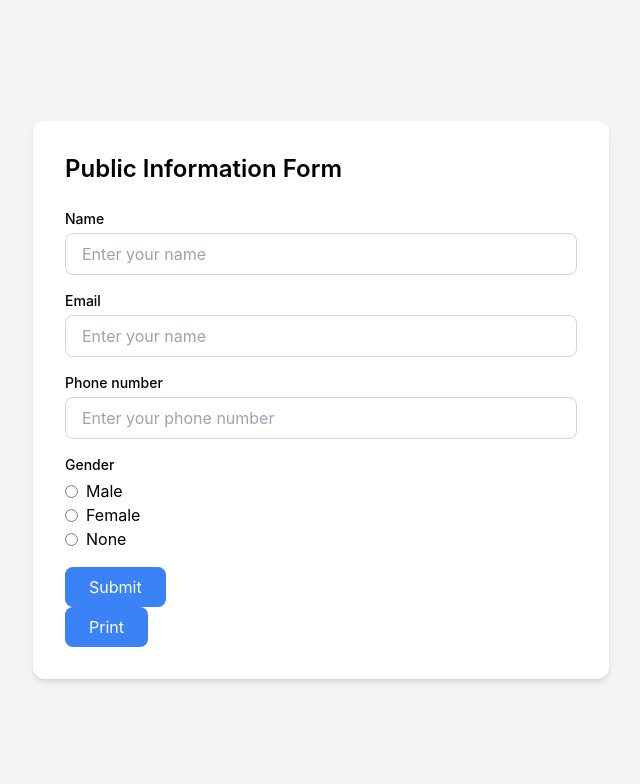
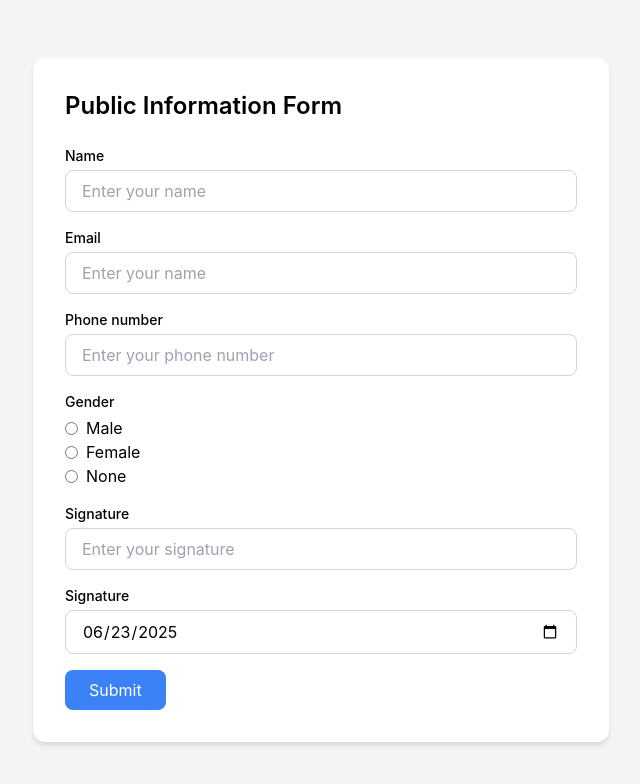
Before and after one commit to Kasisatyaveni5b3/public-information-form, a React (Create React App) app: page / in a window 1280 px wide. Shown: the top 784 px of the page, without its empty margins (319-959 px from the left). Built offline with nearby package versions, Linux system fonts and the light colour scheme.

Commit message:
implemented datefield and signature

```diff
--- a/src/App.js
+++ b/src/App.js
@@ -3,8 +3,12 @@ import './index.css';
 import { useState, useEffect } from 'react';
 
 function App() {
+  const today = new Date().toISOString().split("T")[0]
   const [name, setName] = useState(() => {
     return localStorage.getItem("name") || ""
+  });
+  const [signature, setSignature] = useState(() => {
+    return localStorage.getItem("signature") || ""
   });
   const [email, setEmail] = useState(() => {
     return localStorage.getItem("email") || ""
@@ -15,10 +19,18 @@ function App() {
   const [gender, setGender] = useState(() => {
     return localStorage.getItem("gender") || ""
   });
+  const [date, setDate] = useState(() => {
+    console.log(today)
+    return localStorage.getItem("date") || today
+  });
   const [submitted, setSubmitted] = useState(false);
+  const [error,setError] = useState(false);
 
   useEffect(() => {
     localStorage.setItem("name", name)
+  }, [name]);
+  useEffect(() => {
+    localStorage.setItem("signature", name)
   }, [name]);
   useEffect(() => {
     localStorage.setItem("email", email)
@@ -32,6 +44,19 @@ function App() {
 
   function handleName(event) {
     setName(event.target.value)
+  }
+
+  function handlingDate(e) {
+   const newDate = e.target.value;
+   console.log(newDate)
+   debugger;
+   if(newDate !== today ) {
+    setError('Please select todays date')
+   } else {
+    setError('');
+    setDate(newDate);
+  }
+   setDate(newDate)
   }
 
 
@@ -53,6 +78,13 @@ function App() {
             <p className="text-lg">Email: {email}</p>
             <p className="text-lg">Phone number: {number}</p>
             <p className="text-lg">Gender: {gender}</p>
+            <button
+              type="submit"
+              className="bg-blue-500 text-white px-6 py-2 rounded-lg hover:bg-blue-600"
+              onClick={print}
+            >
+              Print
+            </button>
           </>
         ) : (
           <form onSubmit={submit}>
@@ -124,6 +156,29 @@ function App() {
                 None
               </label>
             </div>
+            <div className="mb-4">
+              <label className="block text-sm font-medium mb-1">Signature</label>
+              <input
+                required
+                type="text"
+                value={signature}
+                onChange={(e) => setSignature(e.target.value)}
+                placeholder="Enter your signature"
+                className="w-full border border-gray-300 rounded-lg px-4 py-2 focus:outline-none focus:ring-2 focus:ring-blue-500"
+              />
+            </div>
+            <div className="mb-4">
+              <label className="block text-sm font-medium mb-1">Signature</label>
+              <input
+                required
+                type="date"
+                value={date}
+                onChange={handlingDate}
+                placeholder="Enter your signature"
+                className="w-full border border-gray-300 rounded-lg px-4 py-2 focus:outline-none focus:ring-2 focus:ring-blue-500"
+              />
+              {error && <p className="text-red-500 mt-2">{error}</p>}
+            </div>
             <div>
               <button
                 type="submit"
@@ -131,18 +186,9 @@ function App() {
               >
                 Submit
               </button>
-
             </div>
           </form>
         )}
-
-        <button
-          type="submit"
-          className="bg-blue-500 text-white px-6 py-2 rounded-lg hover:bg-blue-600"
-          onClick={print}
-        >
-          Print
-        </button>
       </div>
     </div>
   );
```
